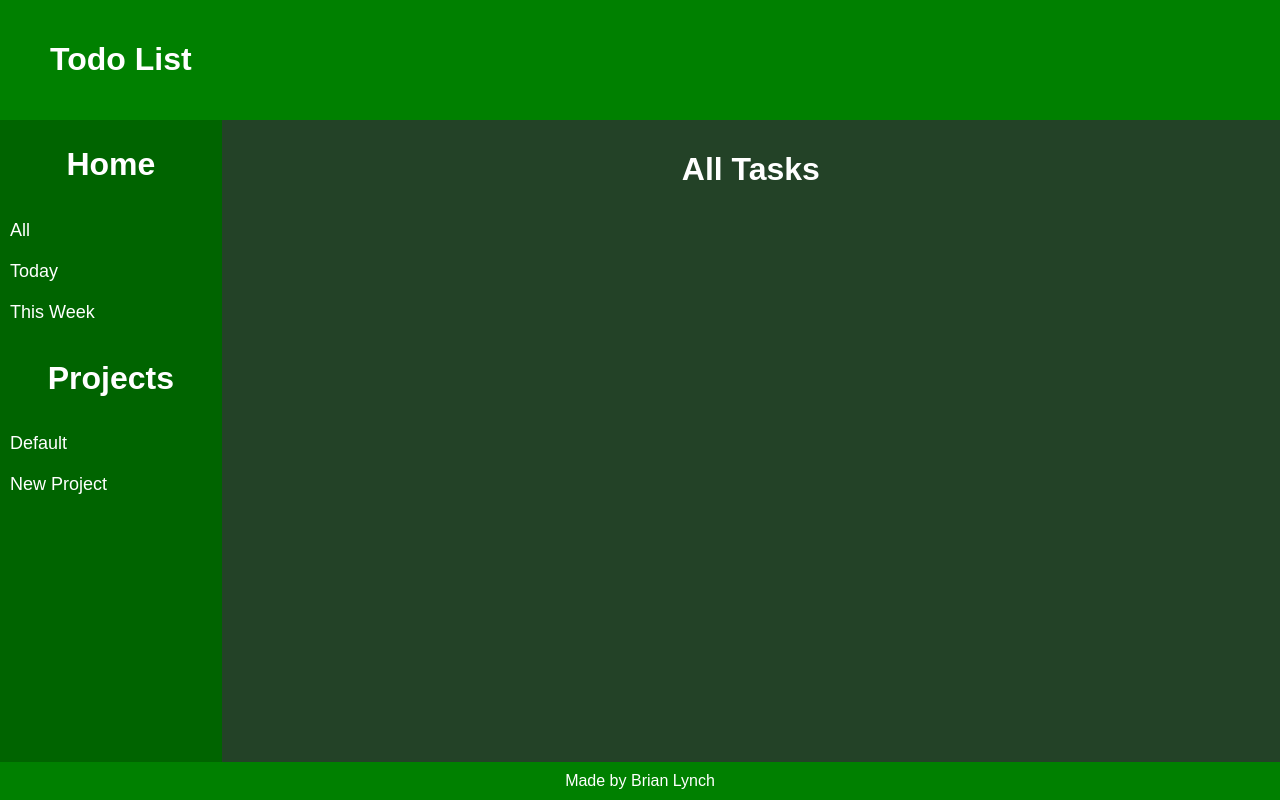
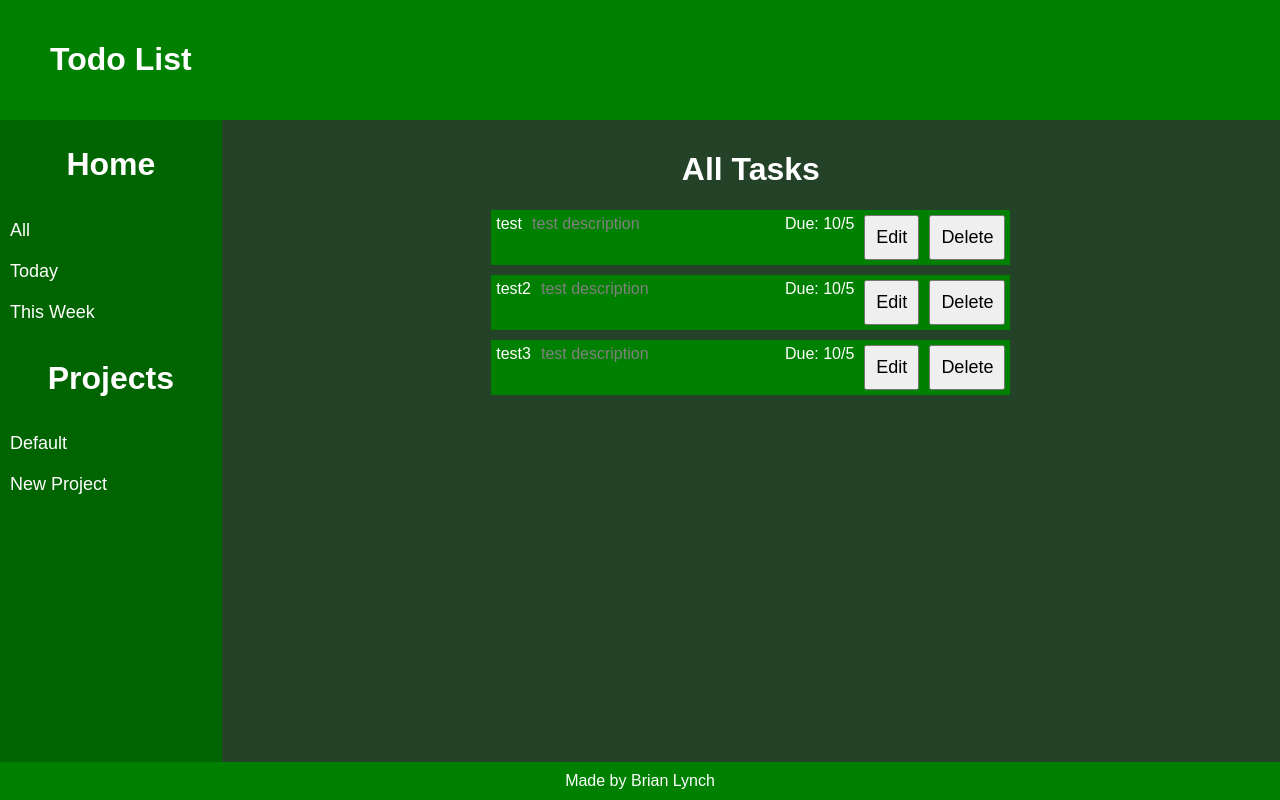
Before and after one commit to wiseyoungfool/todo-list-web, a website built with webpack: page src/template.html in a window 1280 px wide. Built offline with nearby package versions, Linux system fonts and the light colour scheme.

Commit message:
Add task rendering

```diff
--- a/src/DOMController.js
+++ b/src/DOMController.js
@@ -1,5 +1,9 @@
+import Todo from "./todo-item.js";
+import TaskManager from "./TaskManager.js";
+
 export default class DOMController {
-    constructor() {
+    constructor(taskManager) {
+        this.taskManager = taskManager;
         this.content = document.getElementById("content");
         this.projectTitle = document.getElementById("project-title");
         this.tasksList = document.getElementById("tasks-list");
@@ -28,4 +32,36 @@ export default class DOMController {
     ChangeTitle(title) {
         this.projectTitle.textContent = title;
     }
+
+    renderList(list) {
+        list.forEach((task, index) => {
+            const taskElement = document.createElement("div");
+            taskElement.classList.add("task");
+
+            const taskTitle = document.createElement("div");
+            taskTitle.classList.add("task-title");
+            taskTitle.textContent = task.title;
+            taskElement.append(taskTitle);
+
+            const taskDesc = document.createElement("div");
+            taskDesc.classList.add("task-desc");
+            taskDesc.textContent = task.description;
+            taskElement.append(taskDesc);
+
+            const dueDate = document.createElement("div");
+            dueDate.classList.add("due-date");
+            dueDate.textContent = "Due: " + task.dueDate;
+            taskElement.append(dueDate);
+
+            const editBtn = document.createElement("button");
+            editBtn.textContent = "Edit";
+            taskElement.append(editBtn);
+
+            const deleteBtn = document.createElement("button");
+            deleteBtn.textContent = "Delete";
+            taskElement.append(deleteBtn);
+
+            this.tasksList.append(taskElement);
+        });
+    }
 }
--- /dev/null
+++ b/src/TaskManager.js
@@ -0,0 +1,13 @@
+export default class TaskManager {
+    constructor() {
+        this.todoList = [];
+    }
+
+    addTask(task) {
+        this.todoList.push(task);
+    }
+
+    getList() {
+        return this.todoList;
+    }
+}
--- a/src/index.js
+++ b/src/index.js
@@ -1,10 +1,20 @@
 import "./styles.css";
+import DOMController from "./DOMController.js";
+import TaskManager from "./TaskManager.js";
 import Todo from "./todo-item.js";
-import DOMController from "./DOMController.js";
 
 
-const DOM = new DOMController();
+const taskManager = new TaskManager();
+const DOM = new DOMController(taskManager);
+
 let test = new Todo("test", "test description", "10/5", "Default", 0);
+let test2 = new Todo("test2", "test description", "10/5", "Default", 0);
+let test3 = new Todo("test3", "test description", "10/5", "Default", 0);
+
+taskManager.addTask(test);
+taskManager.addTask(test2);
+taskManager.addTask(test3);
+
 test.changePriority(1);
-
-console.log(test);
+console.log(taskManager.getList());
+DOM.renderList(taskManager.getList());
--- a/src/styles.css
+++ b/src/styles.css
@@ -20,6 +20,35 @@ header {
     background-color: green;
     padding: 20px;
     padding-left: 50px;
+}
+
+#tasks-list {
+    display: flex;
+    flex-direction: column;
+    gap: 10px;
+    min-width: 50%;
+    align-items: stretch;
+}
+
+.task {
+    background-color: green;
+    display: flex;
+    gap: 10px;
+    flex: auto;
+    padding: 5px;
+}
+
+.task-title {
+    color: white;
+}
+
+.task-desc {
+    color: grey;
+    margin-right: auto;
+}
+
+.task button {
+    justify-self: end;
 }
 
 main {
```
